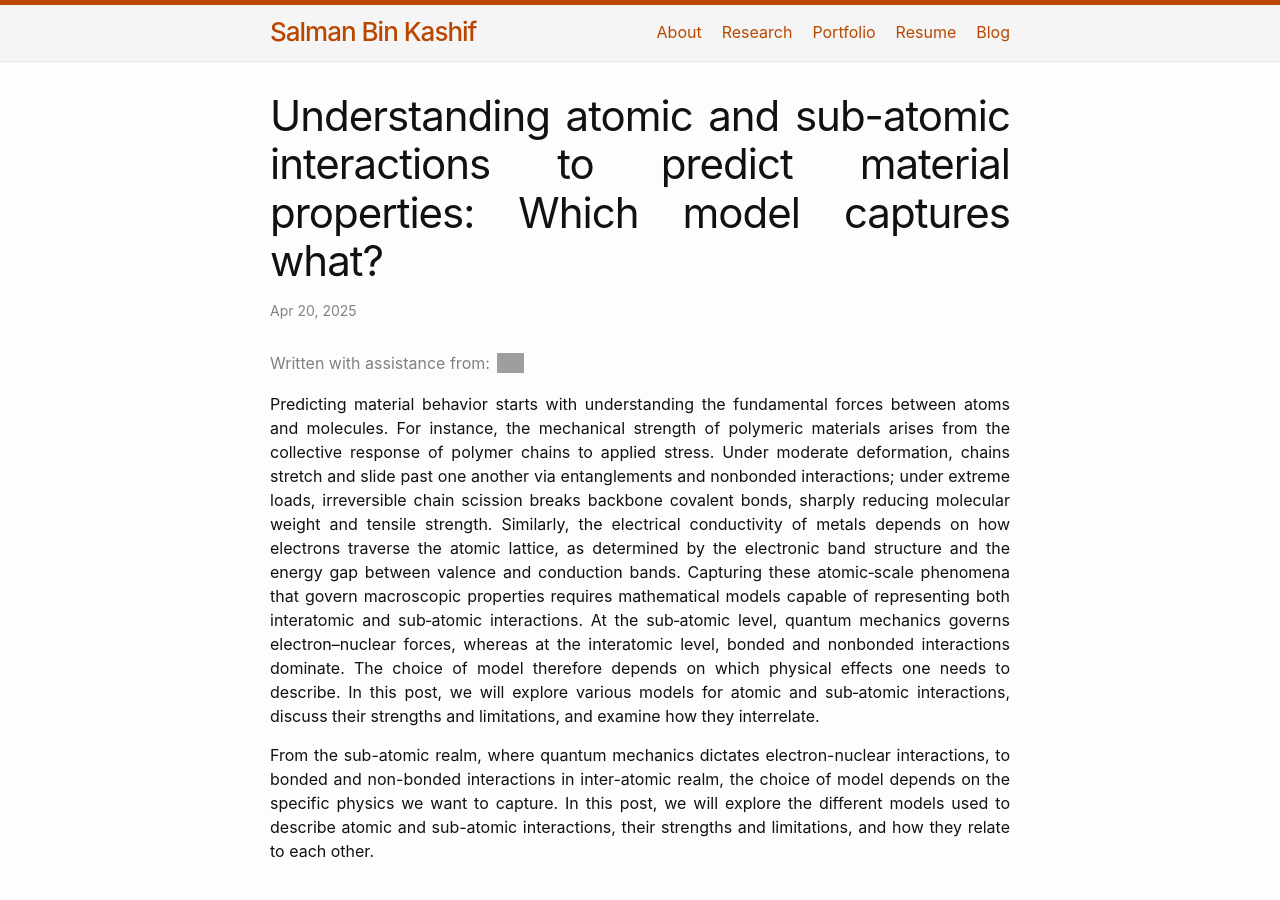
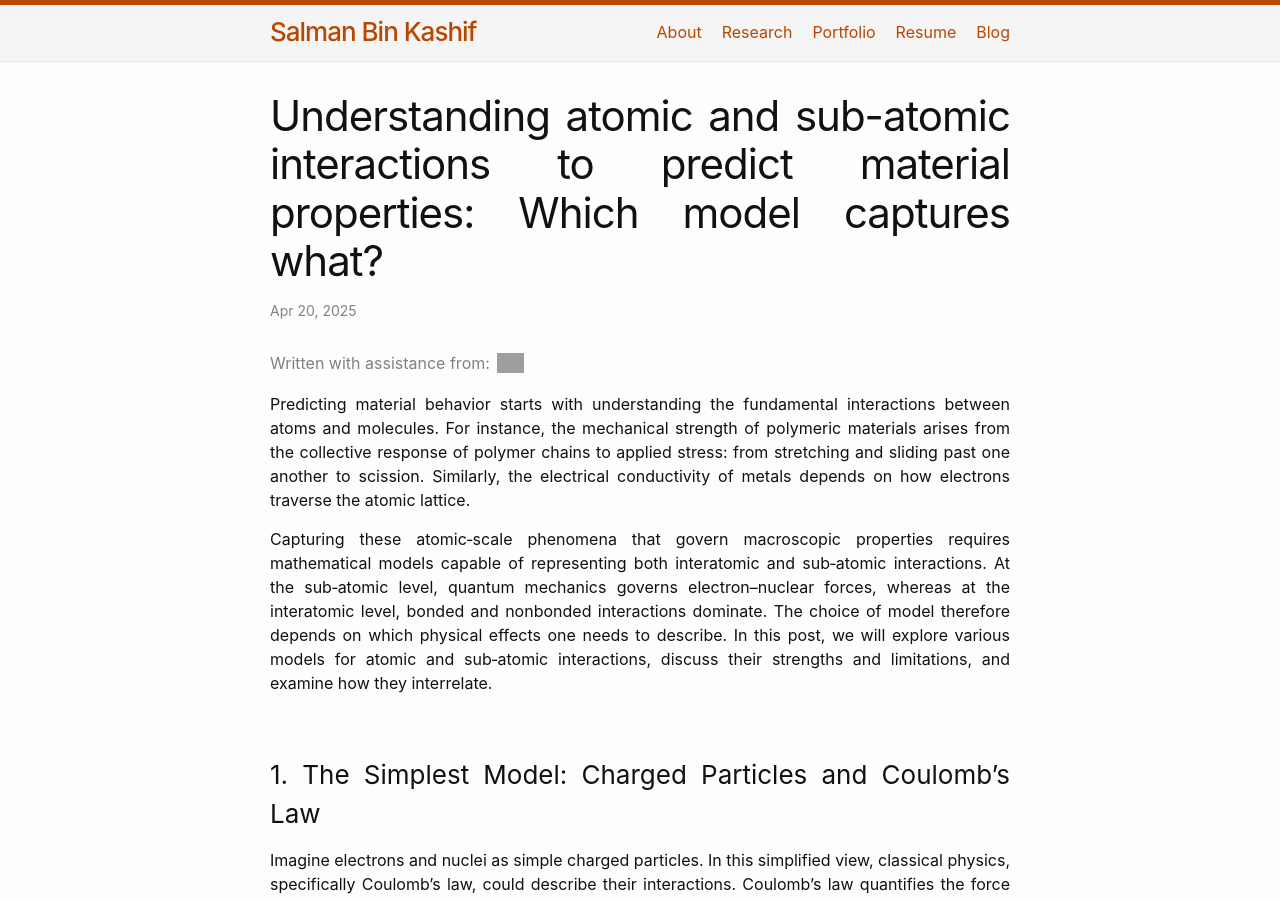
Before and after one commit to sbkashif/sbkashif.github.io, a Jekyll site: the page built from _posts/2025-04-20-which_model_do_what.md, in a window 1280 px wide and 900 px high. Built offline with Jekyll 4.4.1, drawn with Linux system fonts in a browser that asks for light colours; grey boxes are pictures that could not be loaded.

Commit message:
improve intro in `which model do what` post

```diff
--- a/_posts/2025-04-20-which_model_do_what.md
+++ b/_posts/2025-04-20-which_model_do_what.md
@@ -9,11 +9,12 @@ ai_assistants:
     url: https://chatgpt.com/share/680195d7-86f0-8006-95a2-5c36358798ca
 ---
 
-Predicting material behavior starts with understanding the fundamental forces between atoms and molecules. For instance, the mechanical strength of polymeric materials arises from the collective response of polymer chains to applied stress. Under moderate deformation, chains stretch and slide past one another via entanglements and nonbonded interactions; under extreme loads, irreversible chain scission breaks backbone covalent bonds, sharply reducing molecular weight and tensile strength. Similarly, the electrical conductivity of metals depends on how electrons traverse the atomic lattice, as determined by the electronic band structure and the energy gap between valence and conduction bands. Capturing these atomic‑scale phenomena that govern macroscopic properties requires mathematical models capable of representing both interatomic and sub‑atomic interactions. At the sub‑atomic level, quantum mechanics governs electron–nuclear forces, whereas at the interatomic level, bonded and nonbonded interactions dominate. The choice of model therefore depends on which physical effects one needs to describe. In this post, we will explore various models for atomic and sub‑atomic interactions, discuss their strengths and limitations, and examine how they interrelate.
+Predicting material behavior starts with understanding the fundamental interactions between atoms and molecules. For instance, the mechanical strength of polymeric materials arises from the collective response of polymer chains to applied stress: from stretching and sliding past one another to scission. Similarly, the electrical conductivity of metals depends on how electrons traverse the atomic lattice.
 
 <!--more-->
 
-From the sub-atomic realm, where quantum mechanics dictates electron-nuclear interactions, to bonded and non-bonded interactions in inter-atomic realm, the choice of model depends on the specific physics we want to capture. In this post, we will explore the different models used to describe atomic and sub-atomic interactions, their strengths and limitations, and how they relate to each other.
+Capturing these atomic‑scale phenomena that govern macroscopic properties requires mathematical models capable of representing both interatomic and sub‑atomic interactions. At the sub‑atomic level, quantum mechanics governs electron–nuclear forces, whereas at the interatomic level, bonded and nonbonded interactions dominate. The choice of model therefore depends on which physical effects one needs to describe. In this post, we will explore various models for atomic and sub‑atomic interactions, discuss their strengths and limitations, and examine how they interrelate.
+
 
 
 ### 1. The Simplest Model: Charged Particles and Coulomb's Law
```
